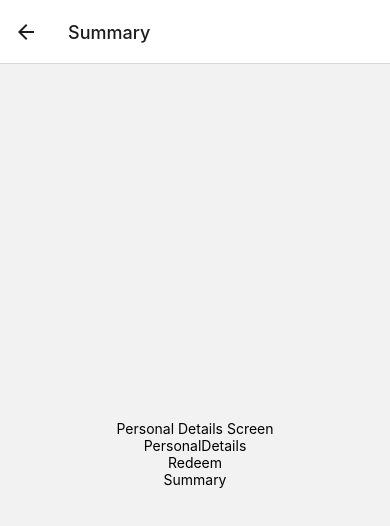
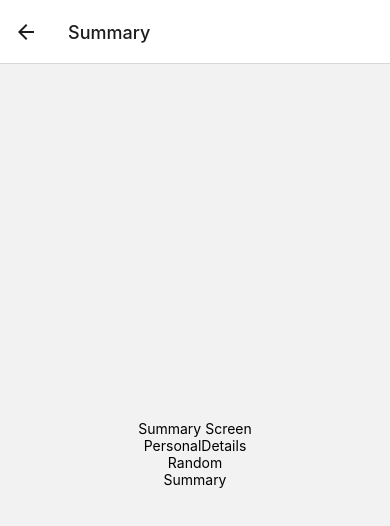
Before and after one commit to maciekstosio/lego-reactnative-task, a React Native app: screen /Summary in a window 390 px wide. Shown: the top 526 px of the page. Built offline with nearby package versions, Linux system fonts and the light colour scheme.

Commit message:
Add carousel

```diff
--- a/App.tsx
+++ b/App.tsx
@@ -1,3 +1,4 @@
+import 'react-native-gesture-handler'
 import AppRouting from './src/AppRouting'
 
 export default function App() {
--- a/babel.config.js
+++ b/babel.config.js
@@ -1,6 +1,7 @@
-module.exports = function(api) {
+module.exports = function (api) {
   api.cache(true);
   return {
     presets: ['babel-preset-expo'],
+    plugins: ['react-native-reanimated/plugin'],
   };
 };
--- a/package.json
+++ b/package.json
@@ -18,6 +18,9 @@
     "jest-expo": "^49.0.0",
     "react": "18.2.0",
     "react-native": "0.72.5",
+    "react-native-gesture-handler": "~2.12.0",
+    "react-native-reanimated": "~3.3.0",
+    "react-native-reanimated-carousel": "^3.5.1",
     "react-native-safe-area-context": "4.6.3",
     "react-native-screens": "~3.22.0"
   },
--- a/src/AppRouting.tsx
+++ b/src/AppRouting.tsx
@@ -15,9 +15,9 @@ const Stack = createNativeStackNavigator<RootStackParamList>()
 export default function AppRouting() {
     return (
         <NavigationContainer>
-            <Stack.Navigator initialRouteName='PersonalDetails'>
+            <Stack.Navigator initialRouteName='Random'>
+                <Stack.Screen name="Random" component={RandomScreen} />
                 <Stack.Screen name="PersonalDetails" component={PersonalDetailsScreen} />
-                <Stack.Screen name="Random" component={RandomScreen} />
                 <Stack.Screen name="Summary" component={SummaryScreen} />
             </Stack.Navigator>
         </NavigationContainer>
--- a/src/components/Menu.tsx
+++ b/src/components/Menu.tsx
@@ -9,7 +9,7 @@ const Menu = () => {
     return (
         <>
             <TouchableOpacity onPress={() => navigation.navigate('PersonalDetails')}><Text>PersonalDetails</Text></TouchableOpacity>
-            <TouchableOpacity onPress={() => navigation.navigate('Random')}><Text>Redeem</Text></TouchableOpacity>
+            <TouchableOpacity onPress={() => navigation.navigate('Random')}><Text>Random</Text></TouchableOpacity>
             <TouchableOpacity onPress={() => navigation.navigate('Summary')}><Text>Summary</Text></TouchableOpacity>
         </>
     )
--- a/src/screens/RandomScreen/RandomScreen.tsx
+++ b/src/screens/RandomScreen/RandomScreen.tsx
@@ -1,13 +1,42 @@
-import {Text, View} from 'react-native'
+import { Dimensions, Text, View } from 'react-native';
+import Carousel from 'react-native-reanimated-carousel';
 import Menu from '../../components/Menu'
+import {useState} from 'react'
 
 function RandomScreen() {
+    const [currentIndex, setCurrentIndex] = useState(0)
+    const width = Dimensions.get('window').width;
+
     return (
-        <View style={{flex: 1, alignItems: 'center', justifyContent: 'center'}}>
-            <Text>Personal Details Screen</Text>
+        <View style={{ flex: 1 }}>
+            <Carousel
+                loop
+                width={width}
+                height={width / 2}
+                data={[...new Array(6).keys()]}
+                scrollAnimationDuration={1000}
+                onSnapToItem={setCurrentIndex}
+                testID={`randomCarousel.selected_${currentIndex}`}
+                mode="parallax"
+
+                renderItem={({ index }) => (
+                    <View
+                        style={{
+                            flex: 1,
+                            borderWidth: 1,
+                            justifyContent: 'center',
+                        }}
+                    >
+                        <Text style={{ textAlign: 'center', fontSize: 30 }}>
+                            {index}
+                        </Text>
+                    </View>
+                )}
+            />
+            <Text>Random Screen</Text>
             <Menu />
         </View>
-    )
+    );
 }
 
 export default RandomScreen
--- a/src/screens/SummaryScreen/SummaryScreen.tsx
+++ b/src/screens/SummaryScreen/SummaryScreen.tsx
@@ -4,7 +4,7 @@ import Menu from '../../components/Menu'
 function RandomScreen() {
     return (
         <View style={{flex: 1, alignItems: 'center', justifyContent: 'center'}}>
-            <Text>Personal Details Screen</Text>
+            <Text>Summary Screen</Text>
             <Menu />
         </View>
     )
```
Also changed, not shown: 2 other files (tests, documents, lock files or other folders).
